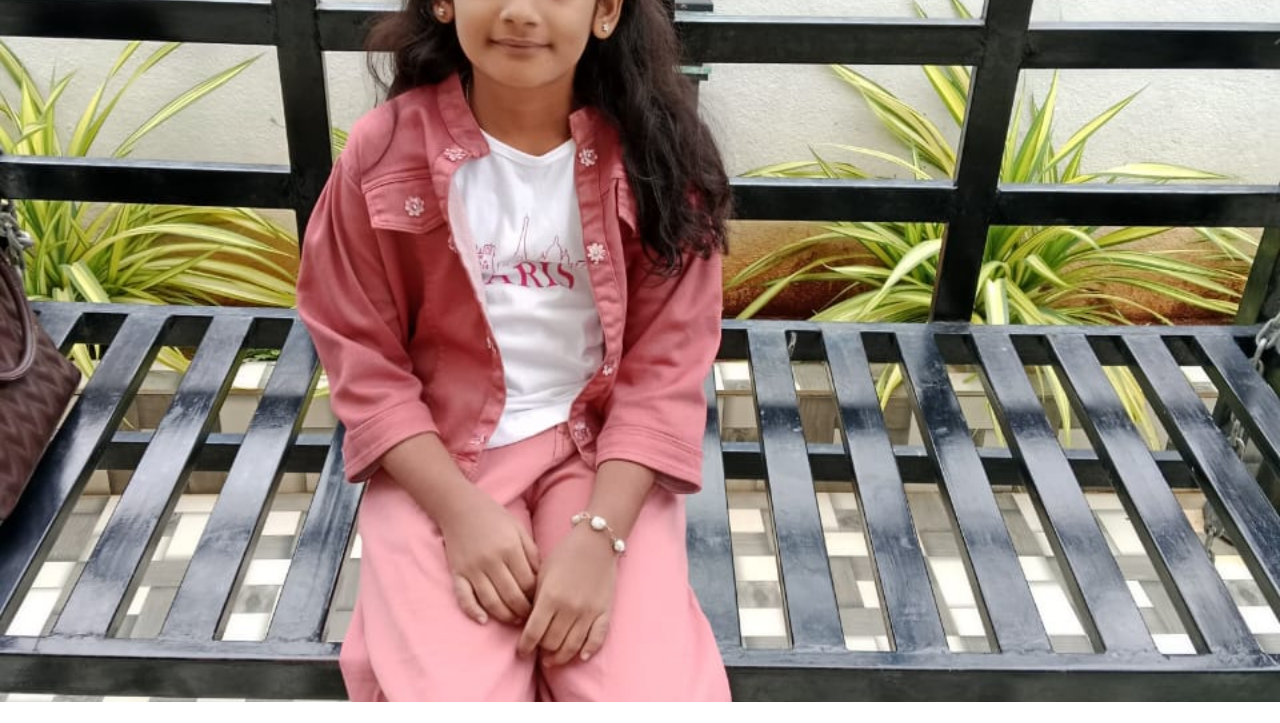
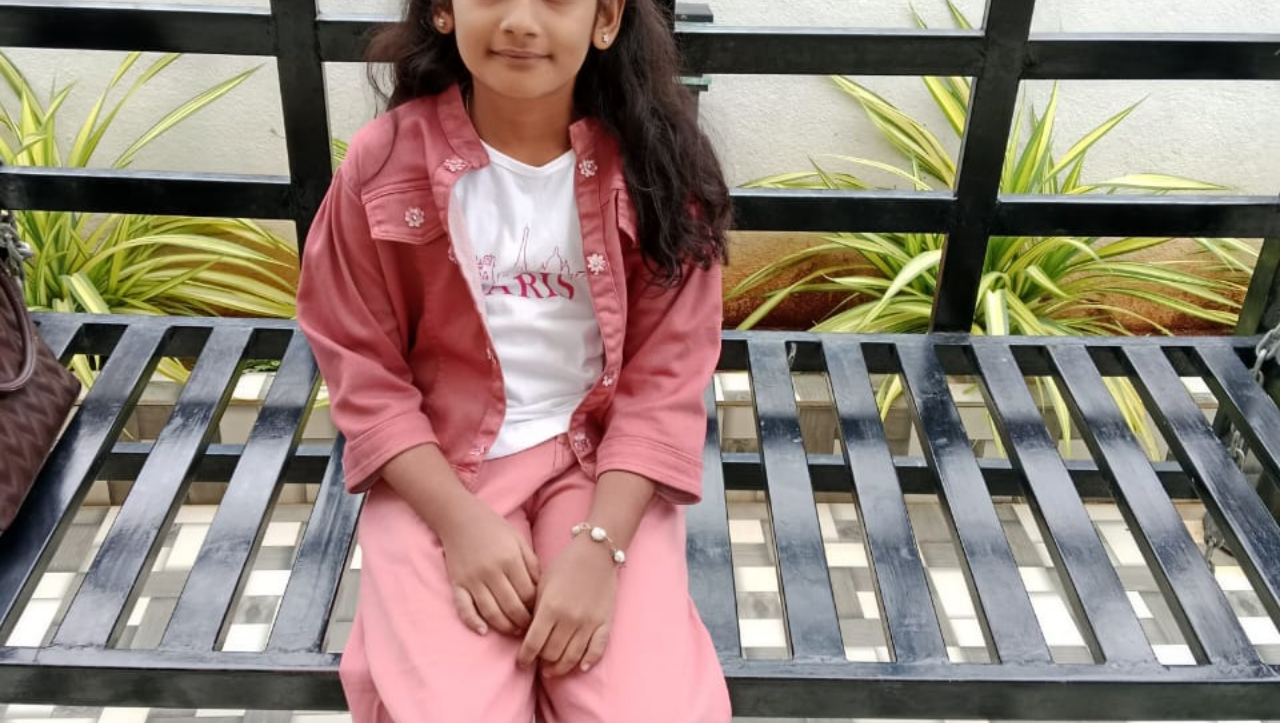
Before and after one commit to tejasreekotte/tharun-html, a plain HTML site: page index.html in a window 1280 px wide. Shown: the part 98-821 px from the top of the page. Before the commit the page ends 800 px from the top, so only its background shows below. Drawn offline with Linux system fonts and the light colour scheme.

Commit message:
Update index.html

```diff
--- a/index.html
+++ b/index.html
@@ -1,16 +1,18 @@
+<!DOCTYPE html>
 <html>
 <head>
   <title>tharun's page</title>
   <style>
     body {
-      background-image: url("Img-1.jpeg");  /* replace with your actual filename */
-      background-size: cover;   /* scales image to cover the whole screen */
-      background-position: center;  /* centers the image */
-      background-repeat: no-repeat; /* prevents tiling */
-    }
-
-    h1, h6 {
-      color: white; /* make text visible if background is dark */
+      margin: 0;
+      padding: 0;
+      background-image: url("Img-1.jpeg");
+      background-size: cover;       /* Ensures it covers the entire page */
+      background-repeat: no-repeat; /* Prevents tiling */
+      background-position: center;  /* Centers the image */
+      height: 100vh;                /* Full viewport height */
+      font-family: Arial, sans-serif;
+      color: white;
     }
   </style>
 </head>
```
